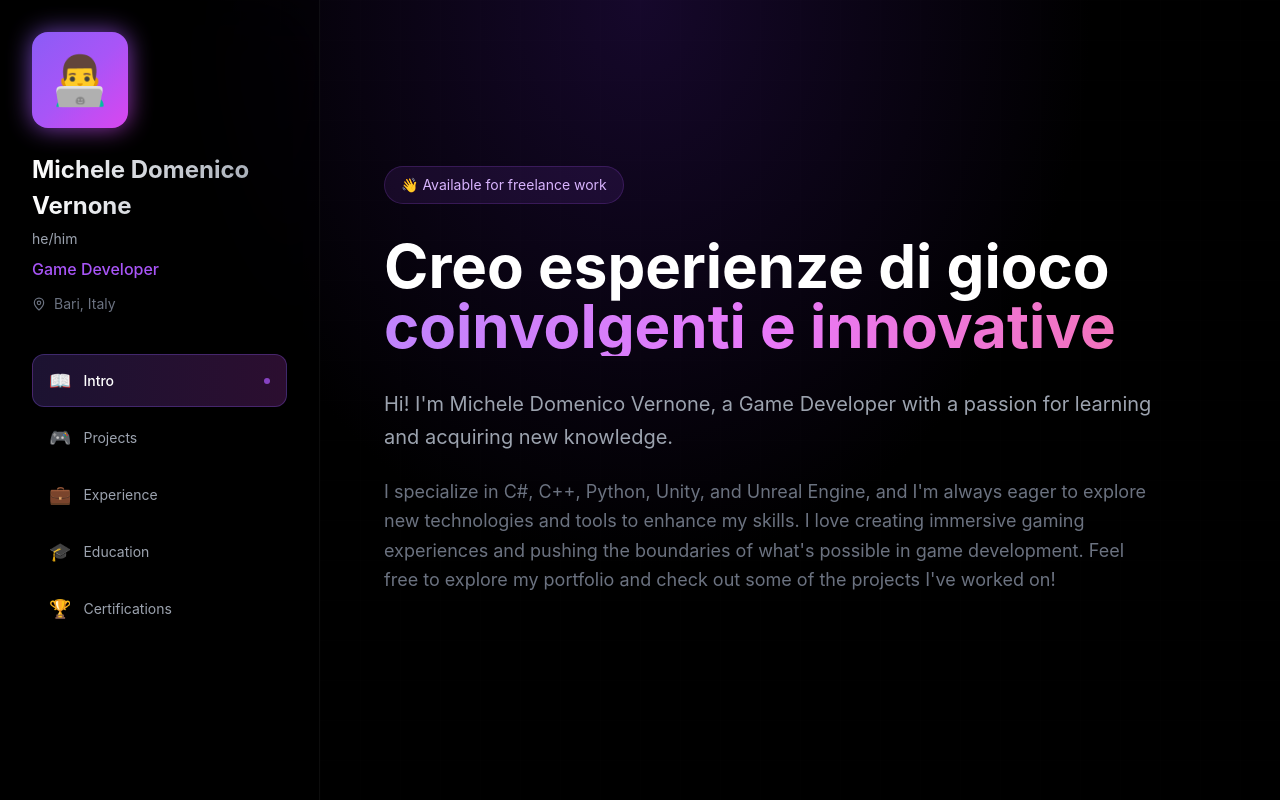
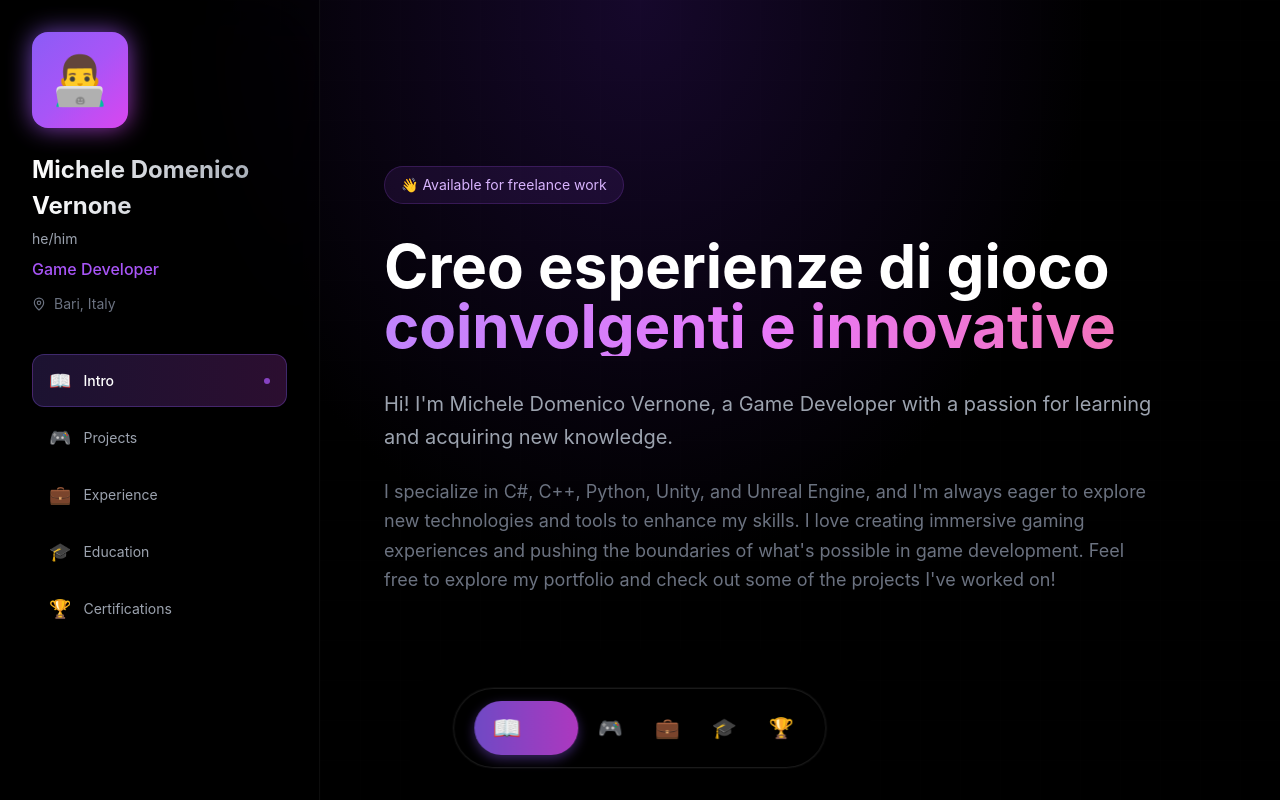
Before and after one commit to MikiVernox/Portfolio2.0, a React (Create React App) app: page / in a window 1280 px wide. Built offline with nearby package versions, Linux system fonts and the light colour scheme.

Commit message:
Added nav bar

```diff
--- a/src/App.js
+++ b/src/App.js
@@ -1,13 +1,12 @@
 import React, { useState, useRef, useEffect } from 'react';
-import Sidebar from "./components/Sidebar.jsx";
-import IntroSection from "./components/IntroSection.jsx";
-import ProjectsSection from "./components/ProjectsSection.jsx";
-import ExperienceSection from "./components/ExperienceSection.jsx";
-import EducationSection from "./components/EducationSection.jsx";
-import CertificationsSection from "./components/CertificationsSection.jsx";
-import ContactSection from "./components/ContactSection.jsx";
-
-
+import Sidebar from './components/Sidebar';
+import FloatingNav from './components/FloatingNav';
+import IntroSection from './components/IntroSection';
+import ProjectsSection from './components/ProjectsSection';
+import ExperienceSection from './components/ExperienceSection';
+import EducationSection from './components/EducationSection';
+import CertificationsSection from './components/CertificationsSection';
+import ContactSection from './components/ContactSection';
 import { profileData } from './data/portfolioData';
 
 function App() {
@@ -63,6 +62,12 @@ function App() {
           profileData={profileData}
         />
 
+        {/* Floating Navigation Bubble */}
+        <FloatingNav
+          activeSection={activeSection}
+          scrollToSection={scrollToSection}
+        />
+
         {/* Main Content */}
         <main ref={scrollContainerRef} className="main-content">
           <IntroSection
@@ -79,6 +84,7 @@ function App() {
           <footer className="footer">
             <div className="footer-content">
               <p>© 2024 Michele Domenico Vernone</p>
+              <p>Crafted with ❤️ using React & Tailwind</p>
             </div>
           </footer>
         </main>
--- a/src/index.js
+++ b/src/index.js
@@ -2,6 +2,7 @@ import React from 'react';
 import ReactDOM from 'react-dom/client';
 import './styles/App.css';
 import './styles/Sidebar.css';
+import './styles/FloatingNav.css';
 import './styles/Section.css';
 import './styles/Animation.css';
 import App from './App';
```
